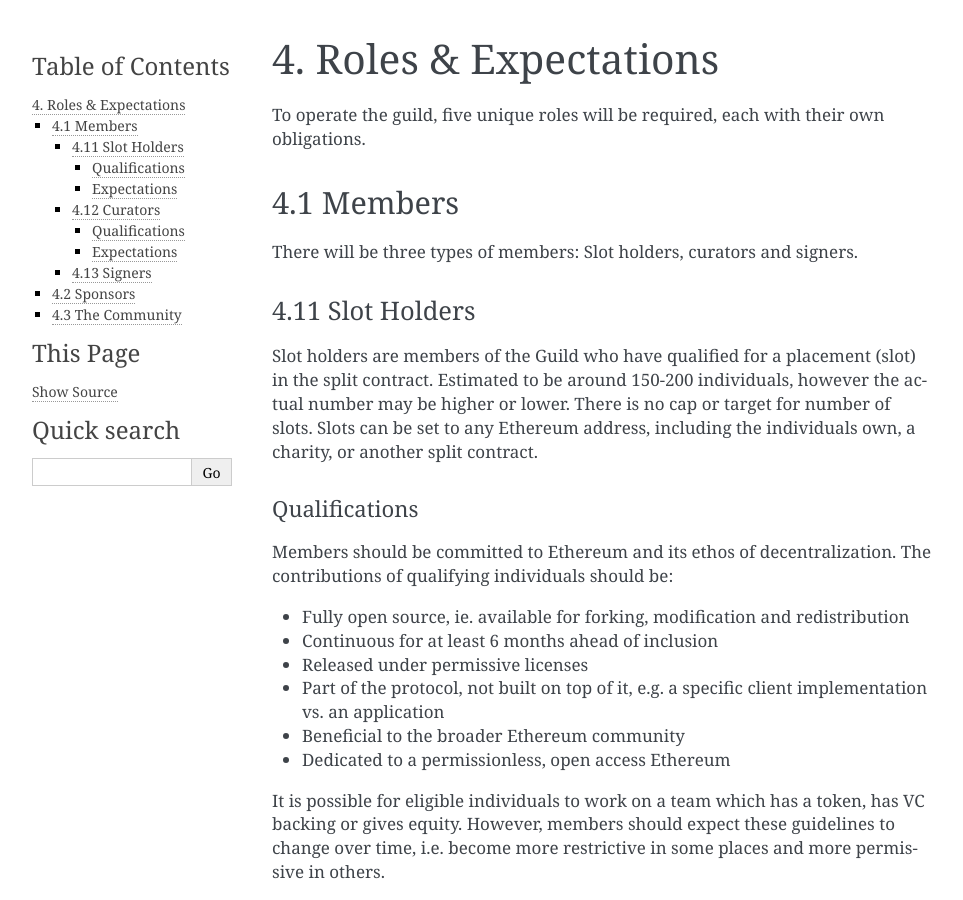
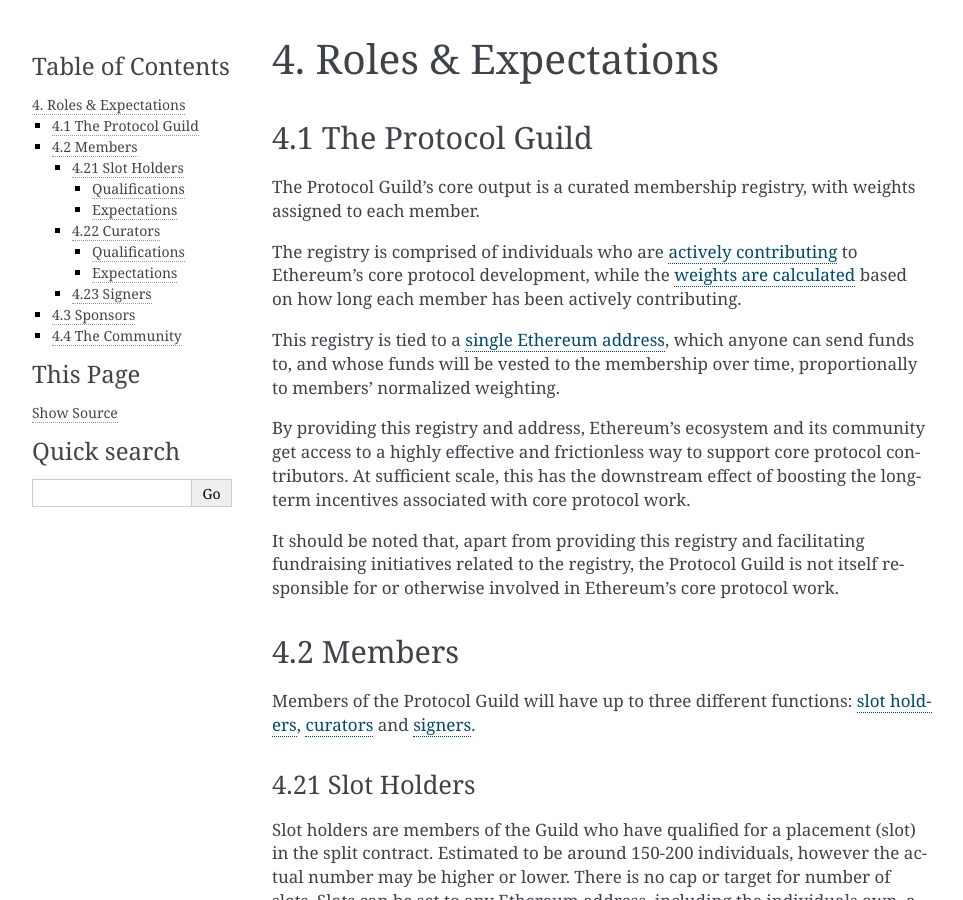
Before and after one commit to protocolguild/documentation, a Sphinx documentation site: the page built from docs/4-roles-expectations.md, in a window 1280 px wide and 900 px high. Shown: the whole window, without its empty margins (148-1111 px from the left). Built offline with Sphinx 7.4.7, drawn with Linux system fonts in a browser that asks for light colours; some of the changed text lies outside the part shown.

Commit message:
Changes to "Roles & Expectations"

```diff
--- a/docs/4-roles-expectations.md
+++ b/docs/4-roles-expectations.md
@@ -1,12 +1,22 @@
 # 4. Roles & Expectations
 
-To operate the guild, five unique roles will be required, each with their own obligations.
+## 4.1 The Protocol Guild
 
-## 4.1 Members
+The Protocol Guild's core output is a curated membership registry, with weights assigned to each member.
 
-There will be three types of members: Slot holders, curators and signers.
+The registry is comprised of individuals who are [actively contributing](https://protocol-guild.readthedocs.io/en/latest/4-roles-expectations.html#qualifications) to Ethereum's core protocol development, while the [weights are calculated](https://protocol-guild.readthedocs.io/en/latest/6-guidelines-for-regular-operation.html#weighting) based on how long each member has been actively contributing.
 
-### 4.11 Slot Holders
+This registry is tied to a [single Ethereum address](https://app.0xsplits.xyz/accounts/0xF29Ff96aaEa6C9A1fBa851f74737f3c069d4f1a9/), which anyone can send funds to, and whose funds will be vested to the membership over time, proportionally to members' normalized weighting.
+
+By providing this registry and address, Ethereum's ecosystem and its community get access to a highly effective and frictionless way to support core protocol contributors. At sufficient scale, this has the downstream effect of boosting the long-term incentives associated with core protocol work.
+
+It should be noted that, apart from providing this registry and facilitating fundraising initiatives related to the registry, the Protocol Guild is not itself responsible for or otherwise involved in Ethereum's core protocol work.
+
+## 4.2 Members
+
+Members of the Protocol Guild will have up to three different functions: [slot holders](https://protocol-guild.readthedocs.io/en/latest/4-roles-expectations.html#slot-holders), [curators](https://protocol-guild.readthedocs.io/en/latest/4-roles-expectations.html#curators) and [signers](https://protocol-guild.readthedocs.io/en/latest/4-roles-expectations.html#signers).
+
+### 4.21 Slot Holders
 
 Slot holders are members of the Guild who have qualified for a placement (slot) in the split contract. Estimated to be around 150-200 individuals, however the actual number may be higher or lower. There is no cap or target for number of slots. Slots can be set to any Ethereum address, including the individuals own, a charity, or another split contract.
 
@@ -42,9 +52,9 @@
 - Helping with comms
 - Outreach and awareness to potential/existing sponsors
 
-### 4.12 Curators
+### 4.22 Curators
 
-Curators are members of the guild who maintain the list and weights of eligible members.
+Curators are members of the Guild who maintain the list and weights of eligible members.
 
 #### Qualifications
 
@@ -65,11 +75,11 @@
 
 Beyond this basic expectation, members should consider mentoring through something like the [Ethereum Protocol Fellowship](https://github.com/eth-protocol-fellows/cohort-three) (EPF) to surface a wide variety of contributor backgrounds, and help them on their journey. As global internet infrastructure, it would be a disappointment if Ethereum forever remained the domain of a small, homogeneous set of developers.
 
-### 4.13 Signers
+### 4.23 Signers
 
-Signers are Guild members who act as key holders for the multisig, which can update the membership and their weights in the weighting contract. The 6/10 Gnosis Safe can be seen [here](https://gnosis-safe.io/app/eth:0xF6CBDd6Ea6EC3C4359e33de0Ac823701Cc56C6c4/balances). These should be well regarded figures from the Ethereum community. They should agree to follow strong security practices, and make themselves available to sign and deploy membership updates at the agreed upon cadence (e.g. quarterly). Similarly to curatorship, overlapping signers and beneficiaries allows for more efficient self-governance vs. the overhead that comes with a set of external signers. It should be noted that signers never have custody over vested funds. To learn more about how the multisig and the weighting contract interact, see section **Smart Contract Architecture**.
+Signers are Guild members who act as key holders for the multisig, which can update the membership and their weights in the weighting contract. The 6/10 Gnosis Safe can be seen [here](https://gnosis-safe.io/app/eth:0xF6CBDd6Ea6EC3C4359e33de0Ac823701Cc56C6c4/balances). These should be well regarded figures from the Ethereum community. They should agree to follow strong security practices, and make themselves available to sign and deploy membership updates at the agreed upon cadence (e.g. quarterly). Similarly to curatorship, overlapping signers and beneficiaries allows for more efficient self-governance vs. the overhead that comes with a set of external signers. It should be noted that signers never have custody over vested funds. To learn more about how the multisig and the weighting contract interact, see section [Smart Contract Architecture](https://protocol-guild.readthedocs.io/en/latest/3-smart-contract.html).
 
-## 4.2 Sponsors
+## 4.3 Sponsors
 
 > "A main promise of DAOs lies in their ability not only to bring many people together, but many organizations - this is when they'll really shine" - *[Kei Kreutler](https://twitter.com/keikreutler/status/1461646035491692550)*
 
@@ -83,11 +93,11 @@
 -  Fractionalized NFTs
 -  Good old-fashioned ETH
 
-In order to be effective, we suggest that new projects consider allocating 1% of total project tokens to the Protocol Guild - see **Case Studies** for more explorations on this.
+In order to be effective, we suggest that new projects consider allocating 1% of total project tokens to the Protocol Guild - see [Case Studies](https://protocol-guild.readthedocs.io/en/latest/8-case-studies.html) for more explorations on this.
 
 Finally, it should be noted that just as protocol maintenance is an ongoing effort, so too is sponsor support. New vesting contracts will need to be deployed and sponsored periodically to maintain  future incentives to contribute to the protocol.
 
-## 4.3 The Community
+## 4.4 The Community
 
 Even when the Guild is live, it will require consistent efforts from the broader community to ensure its long-term success. This includes application developers, users, investors, enthusiasts, and builders of all kinds. They will be instrumental in:
 
```
